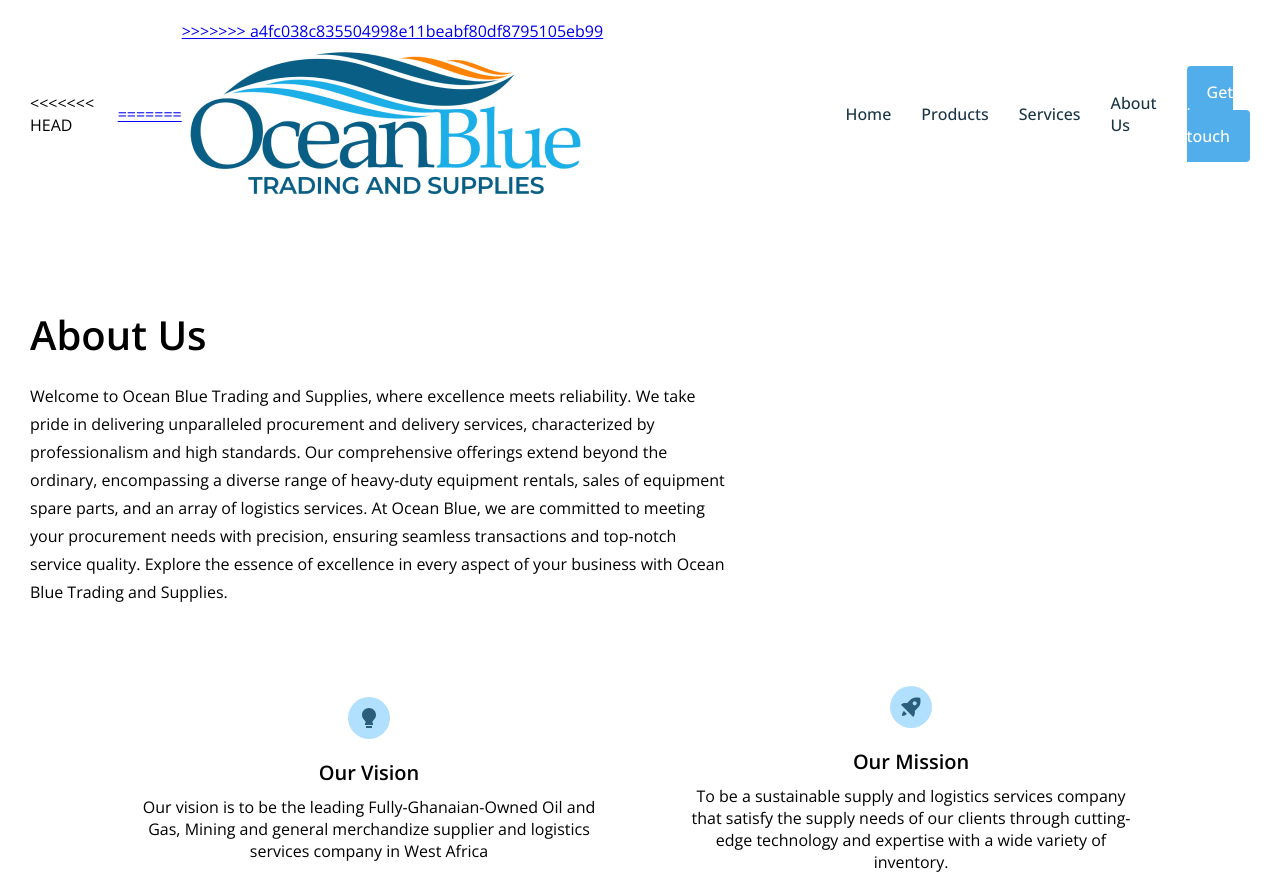
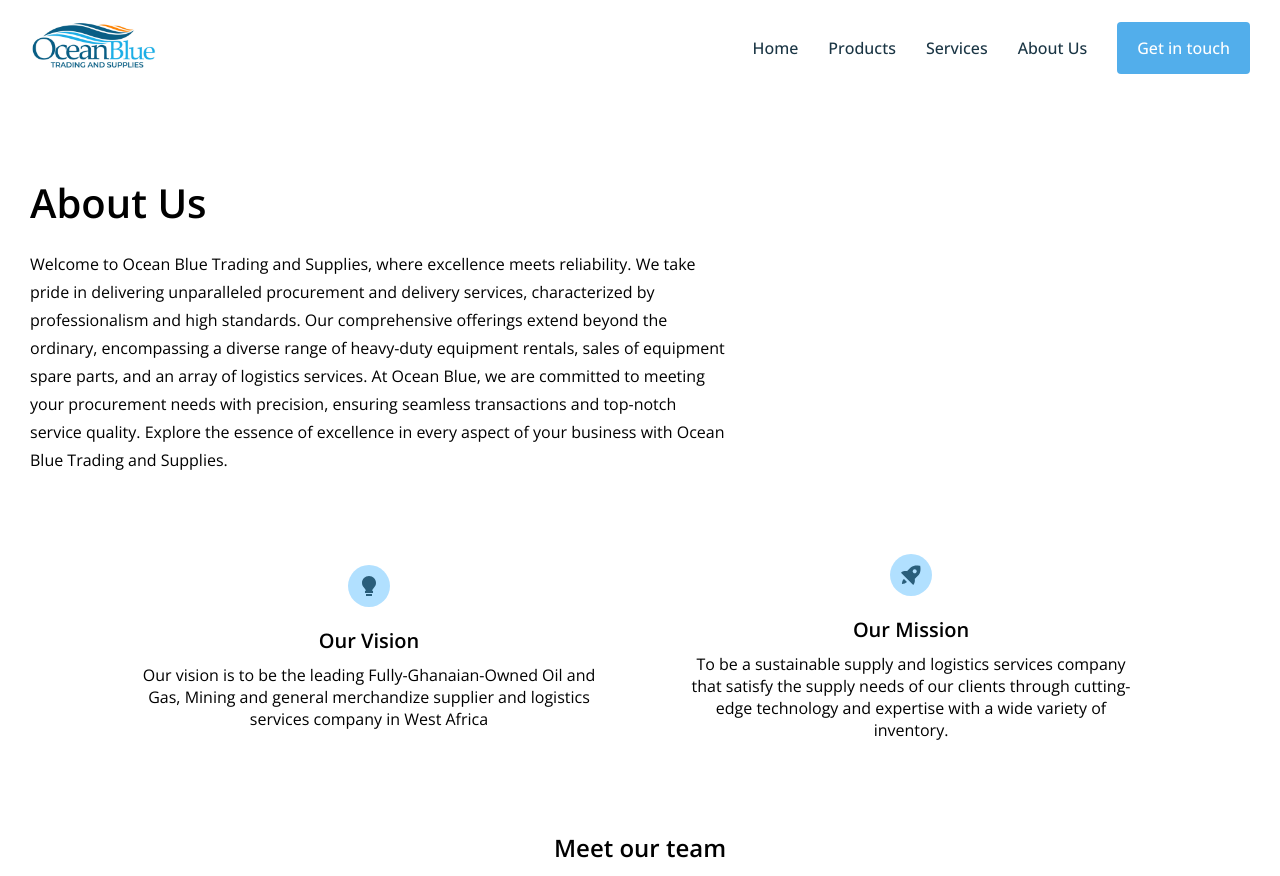
Before and after one commit to outHereSam/oceanblue, a plain HTML site: page about.html in a window 1280 px wide. Shown: the top 876 px of the page. Drawn offline with nearby package versions, Linux system fonts and the light colour scheme.

Commit message:
Fixes logo

```diff
--- a/about.html
+++ b/about.html
@@ -24,11 +24,7 @@
   <body>
     <header>
       <div id="container">
-<<<<<<< HEAD
         <a href="index.html" class="logo">
-=======
-        <a href="index.html">
->>>>>>> a4fc038c835504998e11beabf80df8795105eb99
           <img src="./resources/images/logo.png" alt="Ocean Blue Logo" />
         </a>
 
```
Also changed, not shown: contact.html (+0 -4 lines), products.html (+0 -4 lines), services.html (+0 -4 lines).
